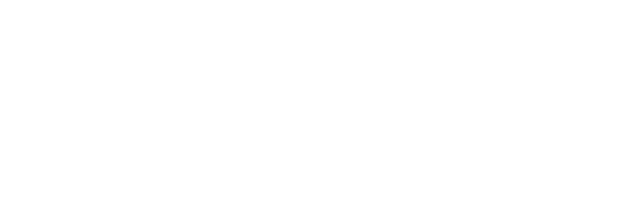
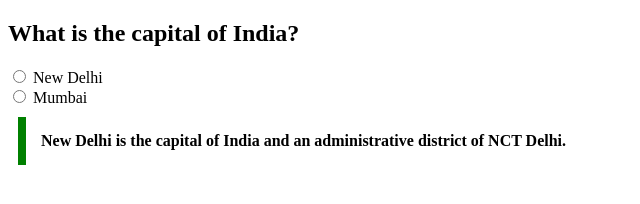
Before and after one commit to acciojob/trivia-poonammish, a website: page main.html in a window 1280 px wide. Shown: the whole page, without its empty margins (0-640 px from the left). Drawn offline with Linux system fonts and the light colour scheme.

Commit message:
first assignment of accio job

```diff
--- a/main.html
+++ b/main.html
@@ -8,6 +8,14 @@
 
 <body>
 	<!-- the entire body must be written by student -->
+	<h2>What is the capital of India?</h2>
+	<form>
+		<input type = "radio" name = "capital" value = "new delhi">
+		<label for = "newdelhi">New Delhi</label><br>
+		<input type = "radio" name = "capital" value = "mumbai">
+		<label for = "mumbai">Mumbai</label><br>
+		<p>New Delhi is the capital of India and an administrative district of NCT Delhi.</p>
+	</form>
     <script type="text/javascript" src="./script.js">
 </script>
 
--- a/styles.css
+++ b/styles.css
@@ -1,2 +1,10 @@
 
 /* Your CSS Code here. */
+p{
+    border-left: 8px solid green;
+    max-width: 600px;
+    margin: 10px;
+    padding: 15px;
+    background-color:#f8fffe"";
+    font-weight: bold;
+}
```
